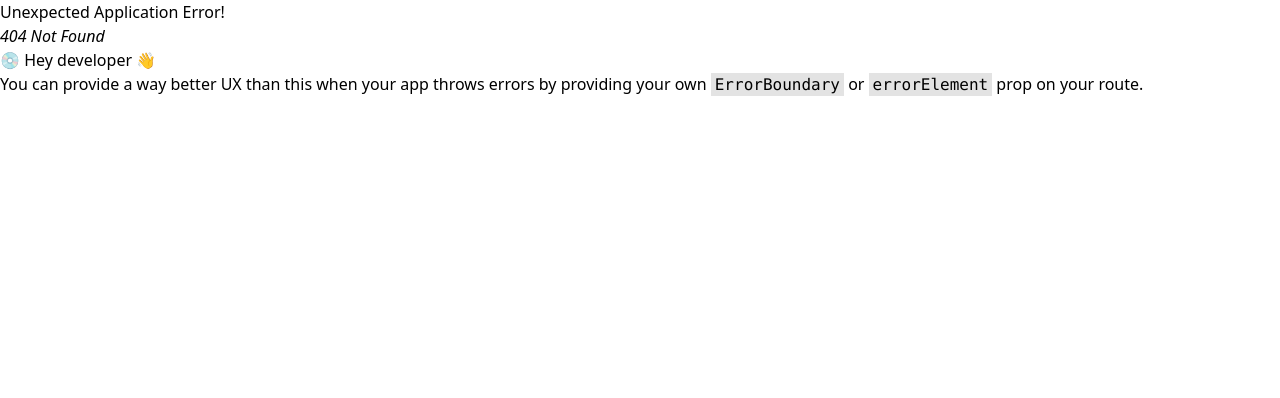
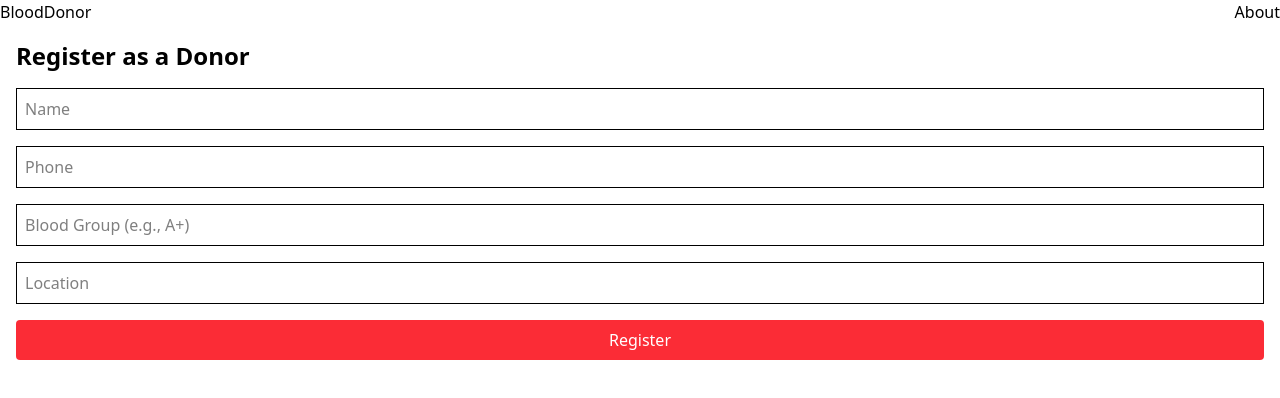
Before and after one commit to MuftiBinHabib/BloodDonor, a React (Vite) app: page /register in a window 1280 px wide. Before the commit this address had no page. Shown: the top 398 px of the page. Built offline with nearby package versions, Linux system fonts and the light colour scheme.

Commit message:
connected realtime database

```diff
--- a/package.json
+++ b/package.json
@@ -11,6 +11,7 @@
   },
   "dependencies": {
     "@tailwindcss/vite": "^4.1.5",
+    "firebase": "^11.6.1",
     "react": "^19.0.0",
     "react-dom": "^19.0.0",
     "react-router": "^7.5.3",
--- /dev/null
+++ b/src/components/Banner.jsx
@@ -0,0 +1,29 @@
+import React from 'react'
+import { Link } from 'react-router'
+
+const Banner = () => {
+  return (
+    <div className="container">
+        <h1 className="text-4xl font-bold mb-4">
+        Find Blood Donors Fast in Emergencies
+      </h1>
+      <p className="text-lg mb-8 text-gray-600">
+        Instantly connect with nearby donors by blood group and location to save lives when it matters most.
+      </p>
+      <div className="flex gap-4">
+        <Link to="/register">
+          <button className="bg-red-500 hover:bg-red-600 text-white py-2 px-4 rounded-xl text-lg">
+            Register as Donor
+          </button>
+        </Link>
+        <Link to="/request">
+          <button className="bg-blue-500 hover:bg-blue-600 text-white py-2 px-4 rounded-xl text-lg">
+            Post an Emergency
+          </button>
+        </Link>
+        </div>
+    </div>
+  )
+}
+
+export default Banner
--- a/src/components/Header.jsx
+++ b/src/components/Header.jsx
@@ -4,9 +4,16 @@ import { Link, Outlet } from 'react-router'
 const Header = () => {
   return (
     <div className="container">
-        <ul>
+
+      <section className='flex justify-between'>
+        <h2><Link to="/">BloodDonor</Link></h2>
+
+      <ul>
             <li><Link to="about">About</Link></li>
+            <li></li>
         </ul>
+      </section>
+
         <Outlet />
     </div>
   )
--- /dev/null
+++ b/src/components/RegisterDonor.jsx
@@ -0,0 +1,73 @@
+import React, { useState } from 'react';
+import firebaseConfig from './firebase';
+import { getDatabase, ref, set , push } from "firebase/database";
+
+const RegisterDonor = () => {
+  const [formData, setFormData] = useState({
+    name: '',
+    phone: '',
+    bloodGroup: '',
+    location: ''
+  });
+
+  const handleChange = (e) => {
+    setFormData({ ...formData, [e.target.name]: e.target.value });
+  };
+
+  const handleSubmit = (e) => {
+    e.preventDefault();
+    // ✅ Simulate saving to a backend
+    const db = getDatabase();
+  set(push(ref(db, 'blood/' )), {
+    blood:formData
+  });
+    alert("✅ (Simulated) Registered as a donor! Check console for data.");
+    // Reset form
+    setFormData({ name: '', phone: '', bloodGroup: '', location: '' });
+  };
+
+  return (
+    <div className="container mx-auto p-4">
+      <h2 className="text-2xl mb-4 font-bold">Register as a Donor</h2>
+      <form onSubmit={handleSubmit} className="flex flex-col gap-4">
+        <input
+          name="name"
+          value={formData.name}
+          onChange={handleChange}
+          placeholder="Name"
+          required
+          className="border p-2"
+        />
+        <input
+          name="phone"
+          value={formData.phone}
+          onChange={handleChange}
+          placeholder="Phone"
+          required
+          className="border p-2"
+        />
+        <input
+          name="bloodGroup"
+          value={formData.bloodGroup}
+          onChange={handleChange}
+          placeholder="Blood Group (e.g., A+)"
+          required
+          className="border p-2"
+        />
+        <input
+          name="location"
+          value={formData.location}
+          onChange={handleChange}
+          placeholder="Location"
+          required
+          className="border p-2"
+        />
+        <button type="submit" className="bg-red-500 text-white py-2 rounded">
+          Register
+        </button>
+      </form>
+    </div>
+  );
+};
+
+export default RegisterDonor;
--- /dev/null
+++ b/src/components/firebase.js
@@ -0,0 +1,19 @@
+// Import the functions you need from the SDKs you need
+import { initializeApp } from "firebase/app";
+// TODO: Add SDKs for Firebase products that you want to use
+// https://firebase.google.com/docs/web/setup#available-libraries
+
+// Your web app's Firebase configuration
+const firebaseConfig = {
+  apiKey: "AIzaSyB2votxKLrCnMUCymiEuDHn_2e7mzTH6iY",
+  authDomain: "blooddonor-9213e.firebaseapp.com",
+  projectId: "blooddonor-9213e",
+  storageBucket: "blooddonor-9213e.firebasestorage.app",
+  messagingSenderId: "192147208429",
+  appId: "1:192147208429:web:b87a15a67c74c04b5474e4"
+};
+
+// Initialize Firebase
+const app = initializeApp(firebaseConfig);
+
+export default firebaseConfig
--- a/src/main.jsx
+++ b/src/main.jsx
@@ -8,6 +8,8 @@ import {
 } from "react-router";
 import Header from './components/Header.jsx';
 import About from './components/About.jsx';
+import Banner from './components/Banner.jsx';
+import RegisterDonor from './components/RegisterDonor.jsx';
 
 
 
@@ -15,10 +17,24 @@ const router = createBrowserRouter([
   {
     path: "/",
     element: <Header />,
-    children:[{
+    children:[
+      {
+        index: "/",
+        element: <Banner />,
+      },
+      {
       path: "about",
       element: <About />,
-    }]
+    },
+    {
+      path: "/register",
+      element: <RegisterDonor />
+    },
+    // {
+    //   path: "/request",
+    //   element: <PostRequest />
+    // }
+  ]
   },
 ]);
 
```
Also changed, not shown: src/components/PostRequest.jsx (added, +102 -0 lines), 1 other file (tests, documents, lock files or other folders).
